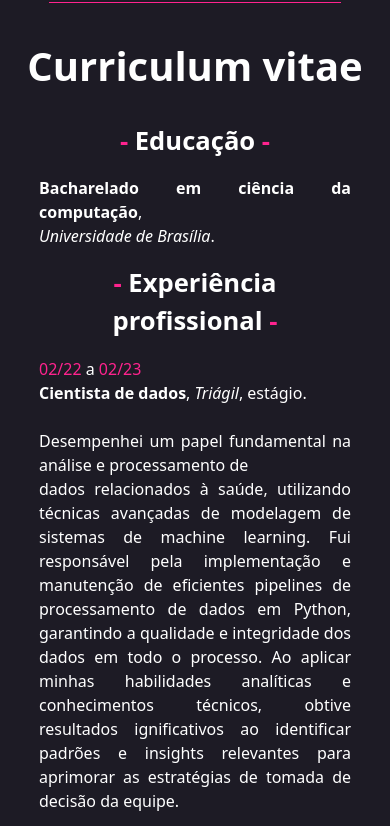
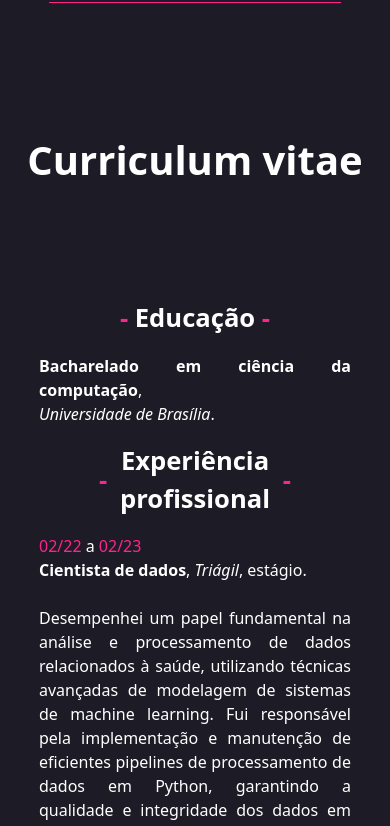
Before and after one commit to mrafaelr/mrafaelr.github.io, a React (Vite) app: page / in a window 390 px wide. Shown: the part 1699-2525 px from the top of the page. Built offline with nearby package versions, Linux system fonts and the light colour scheme.

Commit message:
fix resume layout

```diff
--- a/src/Resume.css
+++ b/src/Resume.css
@@ -3,8 +3,12 @@
     flex-direction: row;
     justify-content: space-between;
     justify-items: left;
-    align-items: center;
+    align-items: top;
     padding-bottom: 5vw;
+}
+
+#cv-title {
+    margin-top: 15vh;
 }
 
 .resume-column>h2 {
@@ -13,10 +17,14 @@
 
 .resume-column {
     text-align: left;
+    width: 35vw;
+    margin-top: 10vh;
 }
 
 .resume-column>ul>li {
     list-style-type: none;
+    text-align: justify;
+    text-justify: inter-word;
 }
 
 .decorative-pink {
@@ -32,6 +40,20 @@
         align-items: center;
         padding-bottom: 5vw;
         width: 80vw;
+    }
+
+    .cv-subheading {
+        display: flex;
+        flex-direction: row;
+        align-items: center;
+        justify-items: center;
+        justify-content: center;
+        padding-left: 0;
+        padding-right:0;
+    }
+
+    .cv-subheading>span {
+        width: 45vw;
     }
 
     .resume-column>h2 {
--- a/src/Resume.jsx
+++ b/src/Resume.jsx
@@ -5,7 +5,7 @@ import "./Resume.css"
 export default function Resume() {
     return (
         <section >
-            <h1>Curriculum vitae</h1>
+            <h1 id="cv-title">Curriculum vitae</h1>
             <div id="resume">
                 <div className="resume-column">
                     <h2><span className="decorative-pink">-</span> Educação <span className="decorative-pink">-</span></h2>
@@ -15,13 +15,12 @@ export default function Resume() {
                             <i>Universidade de Brasília</i>.
                         </li>
                     </ul>
-                    <h2><span className="decorative-pink">-</span> Experiência profissional <span className="decorative-pink">-</span></h2>
+                    <h2 className="cv-subheading"><div className="decorative-pink">-</div> <span id="exp">Experiência profissional</span> <div className="decorative-pink">-</div></h2>
                     <ul>
                         <li>
                             <span className="decorative-pink">02/22</span> a <span className="decorative-pink">02/23</span> <br />
                             <b>Cientista de dados</b>, <i>Triágil</i>, estágio. <br /><br />
-                            Desempenhei um papel fundamental na análise e processamento de <br />
-                            dados relacionados à saúde, utilizando técnicas avançadas de
+                            Desempenhei um papel fundamental na análise e processamento de dados relacionados à saúde, utilizando técnicas avançadas de
                             modelagem de sistemas de machine learning. Fui responsável pela
                             implementação e manutenção de eficientes pipelines de processamento
                             de dados em Python, garantindo a qualidade e integridade dos dados
@@ -71,7 +70,7 @@ export default function Resume() {
                     <h2><span className="decorative-pink">-</span> Projetos <span className="decorative-pink">-</span></h2>
                     <ul>
                         <li>
-                            <b>Verificação formal de sistemas de comando e controle</b> <br />
+                            <b>Verificação formal de sistemas de comando e controle</b>, <i>UnB/EB</i> <br />
                             Participei como Pesquisador assistente ativamente da formalização
                             matemática e produção de certificados de correção para sistemas de
                             comando e controle do Exército Brasileiro, utilizando a verificação
```
